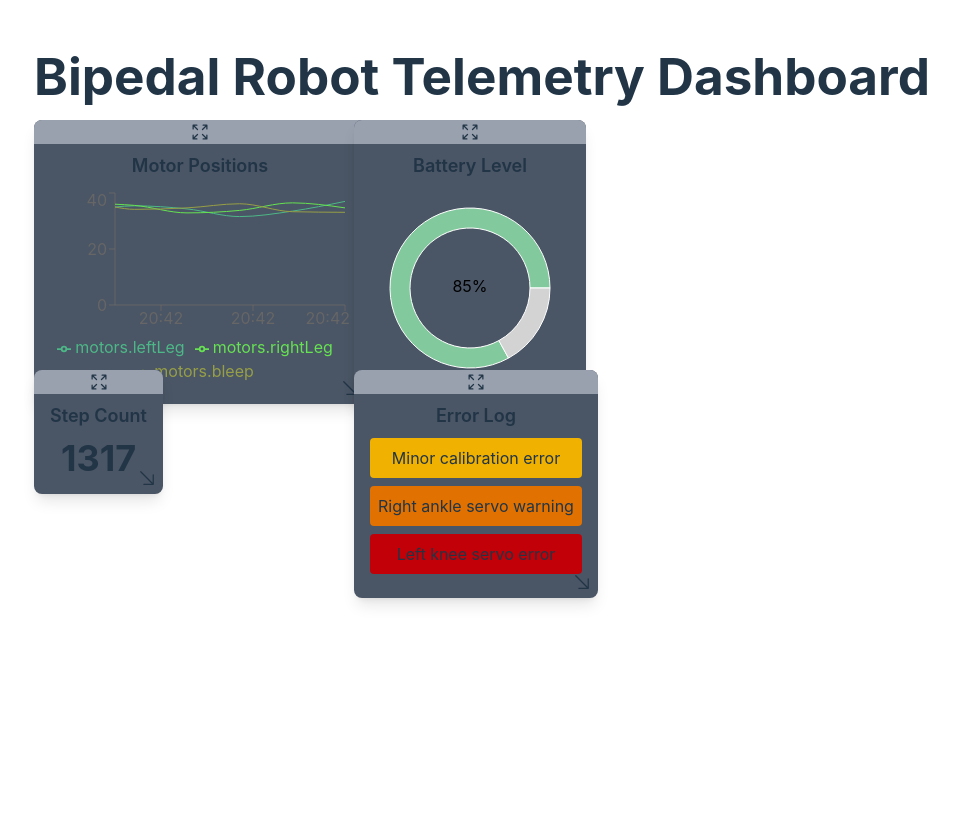
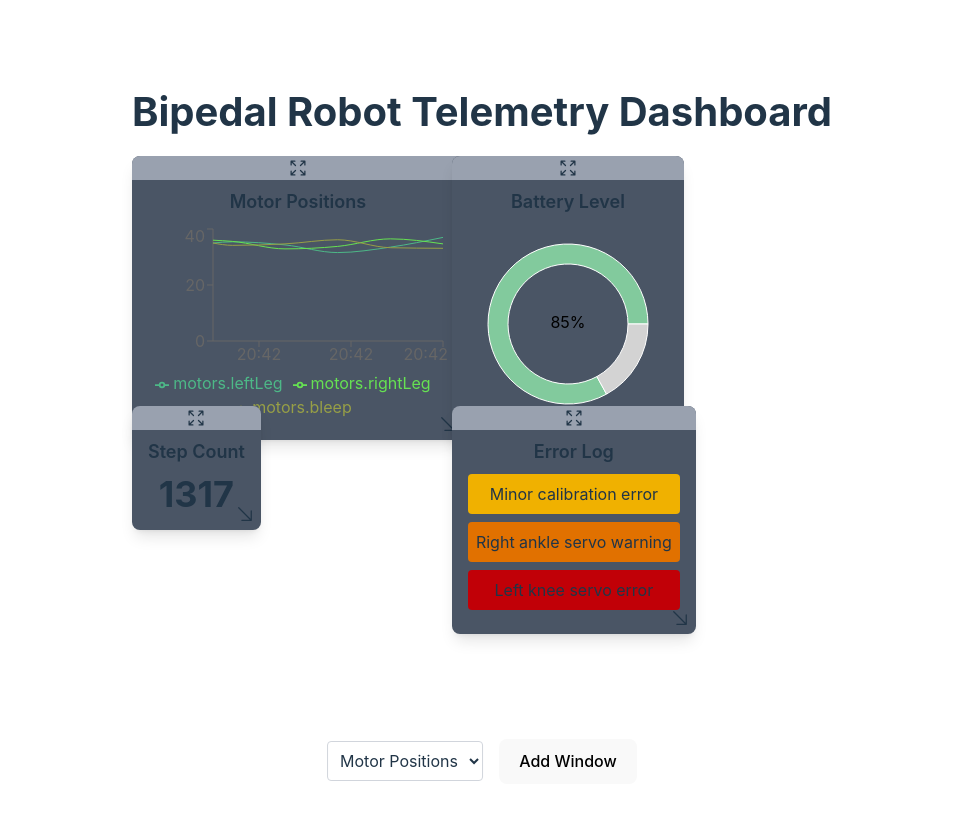
Before and after one commit to honzikschenk/RoboScope, a React (Vite) app: page / in a window 1280 px wide. Shown: the top 820 px of the page, without its empty margins (158-1116 px from the left). Built offline with nearby package versions, Linux system fonts and the light colour scheme.

Commit message:
add DataWindow component with draggable and resizable functionality

```diff
--- a/src/Dashboard.tsx
+++ b/src/Dashboard.tsx
@@ -1,12 +1,7 @@
 import * as React from "react";
-import {
-  ArrowsPointingOutIcon,
-  ArrowDownRightIcon,
-} from "@heroicons/react/24/solid";
-import BatteryLevel from "./components/BatteryLevel";
-import ErrorLog, { ErrorMessage } from "./components/ErrorLog";
-import MotorPositions, { MotorPosition } from "./components/MotorPositions";
-import StepCount from "./components/StepCount";
+import DataWindow from "./components/DataWindow";
+import { ErrorMessage } from "./components/ErrorLog";
+import { MotorPosition } from "./components/MotorPositions";
 
 // Sample data for the robot telemetry
 const initialMotorPositions: MotorPosition[] = [
@@ -63,75 +58,6 @@ const generateRandomStepsCount = (prevStepsCount: number): number => {
   return prevStepsCount + Math.floor(Math.random() * 100);
 };
 
-// Custom hook for draggable and resizable grid items
-const useDraggableResizable = (
-  id: string,
-  initialPos: { x: number; y: number },
-  initialSize: { scale: number }
-) => {
-  const [pos, setPos] = React.useState(initialPos);
-  const [size, setSize] = React.useState(initialSize);
-  const [isDragging, setIsDragging] = React.useState(false);
-  const [isResizing, setIsResizing] = React.useState(false);
-
-  const handleDragStart = (e: React.MouseEvent) => {
-    e.preventDefault();
-    setIsDragging(true);
-    const startX = e.clientX - pos.x;
-    const startY = e.clientY - pos.y;
-
-    const handleDrag = (e: MouseEvent) => {
-      setPos({
-        x: e.clientX - startX,
-        y: e.clientY - startY,
-      });
-    };
-
-    const handleDragEnd = () => {
-      setIsDragging(false);
-      document.removeEventListener("mousemove", handleDrag);
-      document.removeEventListener("mouseup", handleDragEnd);
-    };
-
-    document.addEventListener("mousemove", handleDrag);
-    document.addEventListener("mouseup", handleDragEnd);
-  };
-
-  const handleResizeStart = (e: React.MouseEvent) => {
-    e.preventDefault();
-    setIsResizing(true);
-    const startX = e.clientX;
-    const startY = e.clientY;
-    const startScale = size.scale;
-
-    const handleResize = (e: MouseEvent) => {
-      const deltaX = e.clientX - startX;
-      const deltaY = e.clientY - startY;
-      const newScale = Math.max(0.5, startScale + (deltaX + deltaY) / 200);
-      setSize({ scale: newScale });
-    };
-
-    const handleResizeEnd = () => {
-      setIsResizing(false);
-      document.removeEventListener("mousemove", handleResize);
-      document.removeEventListener("mouseup", handleResizeEnd);
-    };
-
-    document.addEventListener("mousemove", handleResize);
-    document.addEventListener("mouseup", handleResizeEnd);
-  };
-
-  return {
-    id,
-    pos,
-    size,
-    isDragging,
-    isResizing,
-    handleDragStart,
-    handleResizeStart,
-  };
-};
-
 // Main App component
 function Dashboard() {
   const [motorPositions, setMotorPositions] = React.useState<MotorPosition[]>(
@@ -141,6 +67,13 @@ function Dashboard() {
     React.useState<number>(initialBatteryLevel);
   const [stepsCount, setStepsCount] = React.useState<number>(initialStepsCount);
   const [errors, setErrors] = React.useState<ErrorMessage[]>(initialErrors);
+  const [gridItems, setGridItems] = React.useState([
+    { id: "positions", initialPos: { x: 0, y: 0 }, initialSize: { scale: 1 } },
+    { id: "battery", initialPos: { x: 320, y: 0 }, initialSize: { scale: 1 } },
+    { id: "steps", initialPos: { x: 0, y: 250 }, initialSize: { scale: 1 } },
+    { id: "errors", initialPos: { x: 320, y: 250 }, initialSize: { scale: 1 } },
+  ]);
+  const [newWindowType, setNewWindowType] = React.useState("positions");
 
   // Update data periodically
   React.useEffect(() => {
@@ -159,13 +92,14 @@ function Dashboard() {
     return () => clearInterval(interval);
   }, []);
 
-  // Define grid items with their initial positions and sizes
-  const gridItems = [
-    useDraggableResizable("positions", { x: 0, y: 0 }, { scale: 1 }),
-    useDraggableResizable("battery", { x: 320, y: 0 }, { scale: 1 }),
-    useDraggableResizable("steps", { x: 0, y: 250 }, { scale: 1 }),
-    useDraggableResizable("errors", { x: 320, y: 250 }, { scale: 1 }),
-  ];
+  const handleAddWindow = () => {
+    const newWindow = {
+      id: newWindowType,
+      initialPos: { x: 0, y: 0 },
+      initialSize: { scale: 1 },
+    };
+    setGridItems([...gridItems, newWindow]);
+  };
 
   return (
     <div className="p-4">
@@ -173,41 +107,37 @@ function Dashboard() {
         Bipedal Robot Telemetry Dashboard
       </h1>
       <div className="relative" style={{ height: "calc(100vh - 100px)" }}>
-        {gridItems.map((item) => (
-          <div
-            key={item.id}
-            className={`absolute ${
-              item.isDragging || item.isResizing ? "z-10" : ""
-            }`}
-            style={{
-              left: `${item.pos.x}px`,
-              top: `${item.pos.y}px`,
-              transform: `scale(${item.size.scale})`,
-              transformOrigin: "top left",
-            }}
-          >
-            <div className="bg-gray-600 rounded-lg shadow-lg p-4 pt-8 relative">
-              <div
-                className="absolute top-0 left-0 right-0 h-6 cursor-move bg-gray-400 rounded-t-lg flex items-center justify-center"
-                onMouseDown={item.handleDragStart}
-              >
-                <ArrowsPointingOutIcon width={20} />
-              </div>
-              <div
-                className="absolute bottom-1 right-1 w-6 h-6 cursor-se-resize flex items-center justify-center"
-                onMouseDown={item.handleResizeStart}
-              >
-                <ArrowDownRightIcon width={20} />
-              </div>
-              {item.id === "positions" && (
-                <MotorPositions data={motorPositions} />
-              )}
-              {item.id === "battery" && <BatteryLevel level={batteryLevel} />}
-              {item.id === "steps" && <StepCount count={stepsCount} />}
-              {item.id === "errors" && <ErrorLog errors={errors} />}
-            </div>
-          </div>
+        {gridItems.map((item, index) => (
+          <DataWindow
+            key={index}
+            id={item.id}
+            initialPos={item.initialPos}
+            initialSize={item.initialSize}
+            motorPositions={item.id === "positions" ? motorPositions : undefined}
+            batteryLevel={item.id === "battery" ? batteryLevel : undefined}
+            stepsCount={item.id === "steps" ? stepsCount : undefined}
+            errors={item.id === "errors" ? errors : undefined}
+          />
         ))}
+      </div>
+      <div className="fixed bottom-4 left-1/2 transform -translate-x-1/2 flex items-center space-x-4">
+        <select
+          title="Select window type"
+          value={newWindowType}
+          onChange={(e) => setNewWindowType(e.target.value)}
+          className="p-2 rounded border border-gray-300"
+        >
+          <option value="positions">Motor Positions</option>
+          <option value="battery">Battery Level</option>
+          <option value="steps">Step Count</option>
+          <option value="errors">Error Log</option>
+        </select>
+        <button
+          onClick={handleAddWindow}
+          className="p-2 bg-blue-500 text-white rounded"
+        >
+          Add Window
+        </button>
       </div>
     </div>
   );
--- a/src/components/DataWindow.tsx
+++ b/src/components/DataWindow.tsx
@@ -0,0 +1,143 @@
+import * as React from "react";
+import { ArrowsPointingOutIcon, ArrowDownRightIcon } from "@heroicons/react/24/solid";
+import MotorPositions from "./MotorPositions";
+import BatteryLevel from "./BatteryLevel";
+import StepCount from "./StepCount";
+import ErrorLog, { ErrorMessage } from "./ErrorLog";
+
+type MotorPosition = {
+  time: string;
+  motors: {
+    [motorName: string]: number;
+  };
+};
+
+type DataWindowProps = {
+  id: string;
+  initialPos: { x: number; y: number };
+  initialSize: { scale: number };
+  motorPositions?: MotorPosition[];
+  batteryLevel?: number;
+  stepsCount?: number;
+  errors?: ErrorMessage[];
+};
+
+const useDraggableResizable = (
+  id: string,
+  initialPos: { x: number; y: number },
+  initialSize: { scale: number }
+) => {
+  const [pos, setPos] = React.useState(initialPos);
+  const [size, setSize] = React.useState(initialSize);
+  const [isDragging, setIsDragging] = React.useState(false);
+  const [isResizing, setIsResizing] = React.useState(false);
+
+  const handleDragStart = (e: React.MouseEvent) => {
+    e.preventDefault();
+    setIsDragging(true);
+    const startX = e.clientX - pos.x;
+    const startY = e.clientY - pos.y;
+
+    const handleDrag = (e: MouseEvent) => {
+      setPos({
+        x: e.clientX - startX,
+        y: e.clientY - startY,
+      });
+    };
+
+    const handleDragEnd = () => {
+      setIsDragging(false);
+      document.removeEventListener("mousemove", handleDrag);
+      document.removeEventListener("mouseup", handleDragEnd);
+    };
+
+    document.addEventListener("mousemove", handleDrag);
+    document.addEventListener("mouseup", handleDragEnd);
+  };
+
+  const handleResizeStart = (e: React.MouseEvent) => {
+    e.preventDefault();
+    setIsResizing(true);
+    const startX = e.clientX;
+    const startY = e.clientY;
+    const startScale = size.scale;
+
+    const handleResize = (e: MouseEvent) => {
+      const deltaX = e.clientX - startX;
+      const deltaY = e.clientY - startY;
+      const newScale = Math.max(0.5, startScale + (deltaX + deltaY) / 200);
+      setSize({ scale: newScale });
+    };
+
+    const handleResizeEnd = () => {
+      setIsResizing(false);
+      document.removeEventListener("mousemove", handleResize);
+      document.removeEventListener("mouseup", handleResizeEnd);
+    };
+
+    document.addEventListener("mousemove", handleResize);
+    document.addEventListener("mouseup", handleResizeEnd);
+  };
+
+  return {
+    id,
+    pos,
+    size,
+    isDragging,
+    isResizing,
+    handleDragStart,
+    handleResizeStart,
+  };
+};
+
+const DataWindow: React.FC<DataWindowProps> = ({
+  id,
+  initialPos,
+  initialSize,
+  motorPositions,
+  batteryLevel,
+  stepsCount,
+  errors,
+}) => {
+  const {
+    pos,
+    size,
+    isDragging,
+    isResizing,
+    handleDragStart,
+    handleResizeStart,
+  } = useDraggableResizable(id, initialPos, initialSize);
+
+  return (
+    <div
+      className={`absolute ${isDragging || isResizing ? "z-10" : ""}`}
+      style={{
+        left: `${pos.x}px`,
+        top: `${pos.y}px`,
+        transform: `scale(${size.scale})`,
+        transformOrigin: "top left",
+      }}
+    >
+      <div className="bg-gray-600 rounded-lg shadow-lg p-4 pt-8 relative">
+        <div
+          className="absolute top-0 left-0 right-0 h-6 cursor-move bg-gray-400 rounded-t-lg flex items-center justify-center"
+          onMouseDown={handleDragStart}
+        >
+          <ArrowsPointingOutIcon width={20} />
+        </div>
+        <div
+          className="absolute bottom-1 right-1 w-6 h-6 cursor-se-resize flex items-center justify-center"
+          onMouseDown={handleResizeStart}
+        >
+          <ArrowDownRightIcon width={20} />
+        </div>
+        {id === "positions" && motorPositions && <MotorPositions data={motorPositions} />}
+        {id === "battery" && batteryLevel !== undefined && <BatteryLevel level={batteryLevel} />}
+        {id === "steps" && stepsCount !== undefined && <StepCount count={stepsCount} />}
+        {id === "errors" && errors && <ErrorLog errors={errors} />}
+      </div>
+    </div>
+  );
+};
+
+export default DataWindow;
--- a/src/index.css
+++ b/src/index.css
@@ -1,13 +1,13 @@
 @import "tailwindcss";
 
 :root {
-  font-family: Inter, system-ui, Avenir, Helvetica, Arial, sans-serif;
+  font-family: 'Inter', system-ui, Avenir, Helvetica, Arial, sans-serif;
   line-height: 1.5;
   font-weight: 400;
 
   color-scheme: light dark;
   color: rgba(255, 255, 255, 0.87);
-  background-color: #242424;
+  background-color: #1e1e1e;
 
   font-synthesis: none;
   text-rendering: optimizeLegibility;
@@ -27,14 +27,19 @@ a:hover {
 body {
   margin: 0;
   display: flex;
-  place-items: center;
+  flex-direction: column;
+  align-items: center;
+  justify-content: flex-start;
   min-width: 320px;
   min-height: 100vh;
+  padding: 20px;
+  box-sizing: border-box;
 }
 
 h1 {
-  font-size: 3.2em;
-  line-height: 1.1;
+  font-size: 2.5rem;
+  line-height: 1.2;
+  margin: 20px 0;
 }
 
 button {
@@ -44,12 +49,13 @@ button {
   font-size: 1em;
   font-weight: 500;
   font-family: inherit;
-  background-color: #1a1a1a;
+  background-color: #3a3a3a;
+  color: #ffffff;
   cursor: pointer;
-  transition: border-color 0.25s;
+  transition: background-color 0.25s, border-color 0.25s;
 }
 button:hover {
-  border-color: #646cff;
+  background-color: #505050;
 }
 button:focus,
 button:focus-visible {
@@ -66,5 +72,9 @@ button:focus-visible {
   }
   button {
     background-color: #f9f9f9;
+    color: #000000;
+  }
+  button:hover {
+    background-color: #e0e0e0;
   }
 }
```
